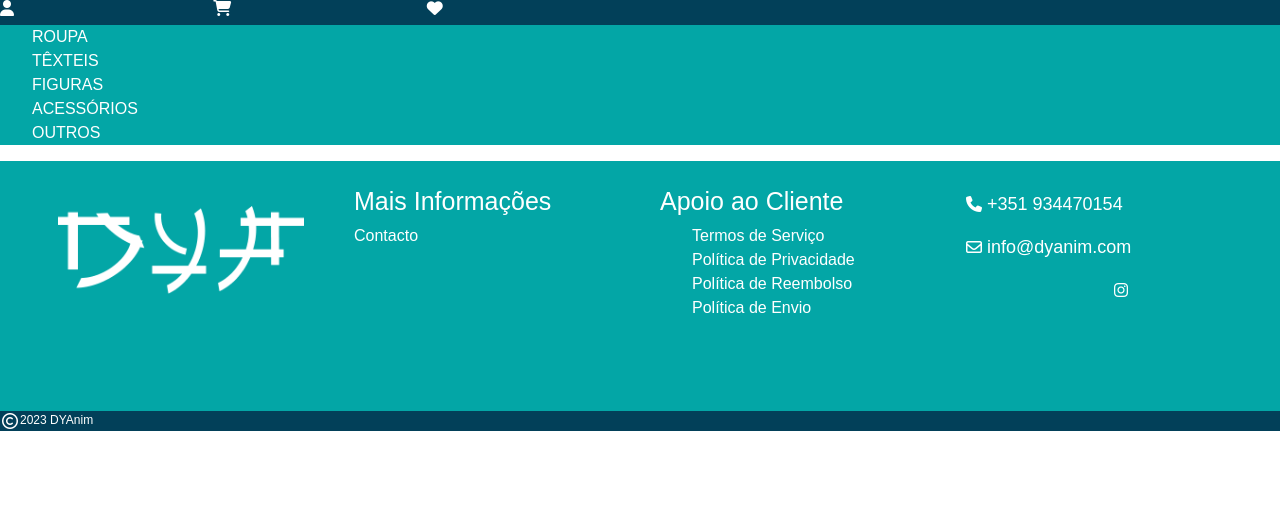
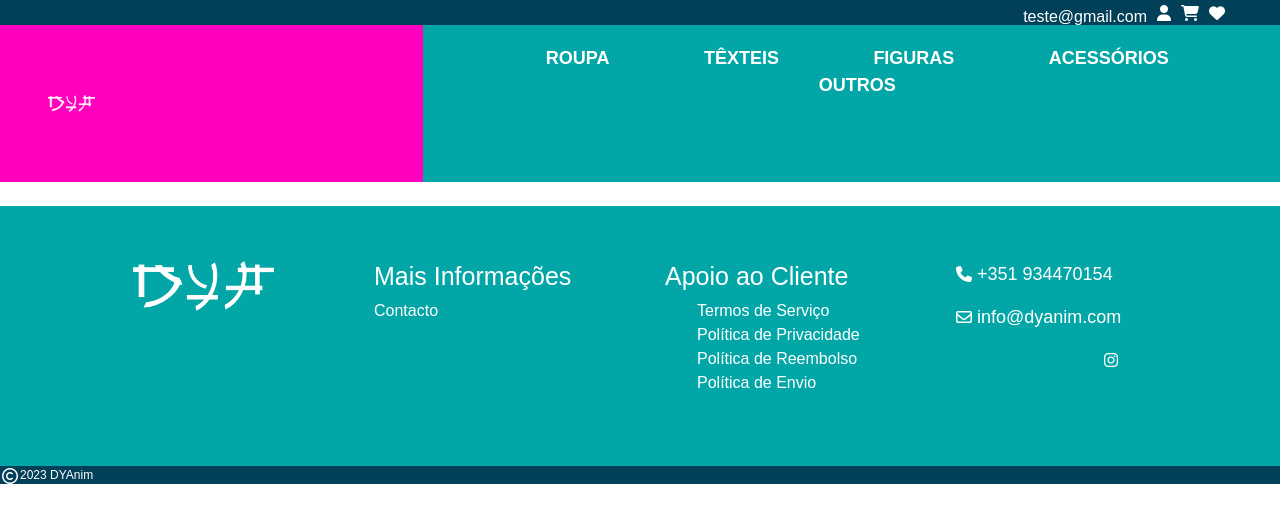
Before and after one commit to yarina329/lsd2223, a PHP site: page / in a window 1280 px wide. Shown: the top 523 px of the page. Run offline with PHP 8.4, Linux system fonts and the light colour scheme; some libraries are stand-ins or nearby versions.

Commit message:
Projeto Final

```diff
--- a/Projeto Final/Index.php
+++ b/Projeto Final/Index.php
@@ -11,9 +11,11 @@
     <link rel="stylesheet" href="font-awesome/css/all.css">
 </head>
 <body>
-    <div>
+    <div class="base-princ">
         <?php include('rodapes/Header.php'); ?>
-
+        <div class="wrapper">
+edfqw
+        </div>
         <?php include('rodapes/Footer.php'); ?>
     </div>
 </body>
--- a/Projeto Final/css/style.css
+++ b/Projeto Final/css/style.css
@@ -1,6 +1,15 @@
 body{
     font-family: Arial, Helvetica, sans-serif;
     color: #fff;
+}
+
+.base-princ{
+    overflow-x: hidden;
+}
+
+/**********************************/
+.wrapper{
+    padding: 0px 50px;
 }
 
 /*          HEADER          */
@@ -15,21 +24,44 @@ header i{
     float: left;
 }
 
-header img{
-    width: 10%;
-    position: relative;
-    float: left;
+header .icons{
+    /*margin-right: 20px;
+    margin-top: 5px;*/
+    margin: 5px 50px 0px 5px;
+}
+
+header .text-email, .heart, .login, .cart{
+    float: right;
+    padding: 0px 5px;
 }
 
 
-header .col-2{
-    float: left;
-    margin-left: 0px;
+/**************************************/
+.menu{
+    background-color: #03A6A6;
 }
 
-.menu{
-    width: 100%;
-    background-color: #03A6A6;
+.logo-principal{
+    background-color: rgb(255, 0, 191);
+    padding: 50px;
+}
+
+.menu ul{
+    padding: 20px 0px;
+    text-align: center;
+}
+
+.menu li{
+    font-weight: bold;
+    font-size: 18px;
+    padding: 0px 45px;
+    display: inline;
+}
+
+.logo-principal img{
+    width: 20%;
+    position: relative;
+    padding: 20px 10px;
 }
 
 
@@ -41,7 +73,8 @@ footer{
     width: 100%;
     min-height: 250px;
     background-color: #03A6A6;
-    padding: 20px;
+    padding: 50px;
+    float: left;
 }
 
 .efeito-footer{
@@ -51,7 +84,7 @@ footer{
 footer img{
     width: 100%;
     position: relative;
-    padding: 20px 10px;
+    padding: 0px 50px;
 }
 
 footer h2{
@@ -64,12 +97,12 @@ footer p{
 }
 
 .caixa{
-    padding: 5px 20px;
+    padding: 5px 25px;
     color: #fff;
 }
 
 .efeito-cx{
-    padding-top: 10px;
+    padding-top: 5px;
 }
 
 .efeito-cx i{
--- a/Projeto Final/rodapes/Header.php
+++ b/Projeto Final/rodapes/Header.php
@@ -1,39 +1,20 @@
 <header>
-    <div>
-        <div class="col-2"><i class="fa-solid fa-user"></i></div>
-        <div class="col-2"><i class="fa-solid fa-cart-shopping"></i></div>
-        <div class="col-2"><i class="fa-solid fa-heart"></i></div>
-
+    <div class="icons">
+        <div class="heart"><i class="fa-solid fa-heart"></i></div>
+        <div class="cart"><i class="fa-solid fa-cart-shopping"></i></div>
+        <div class="login"><i class="fa-solid fa-user"></i></div>
+        <div class="text-email">teste@gmail.com</div>
     </div>
 </header>
-
-<!--
-<header>
-            <div class="col-1">
-                MENU
-            </div>
-            <div class="col-2">
-            Intensify
-            </div>
-            <div class="col-3">
-                <a href="https://ww.google.com" target="_blank">
-                    Log in
-                </a>
-            </div>
-        </header>
---->
-
-
-
-<div class="menu">
-    <nav>
+<div class="row menu">
+    <div class="col-4 logo-principal"><img src="imagens/logo.png" alt="Logotipo"></div>
+    <div class="col-8 efei-col">
         <ul>
-            <li></li>
             <li>ROUPA</li>
             <li>TÊXTEIS</li>
             <li>FIGURAS</li>
             <li>ACESSÓRIOS</li>
             <li>OUTROS</li>
         </ul>
-    </nav>
+    </div>
 </div>
```
